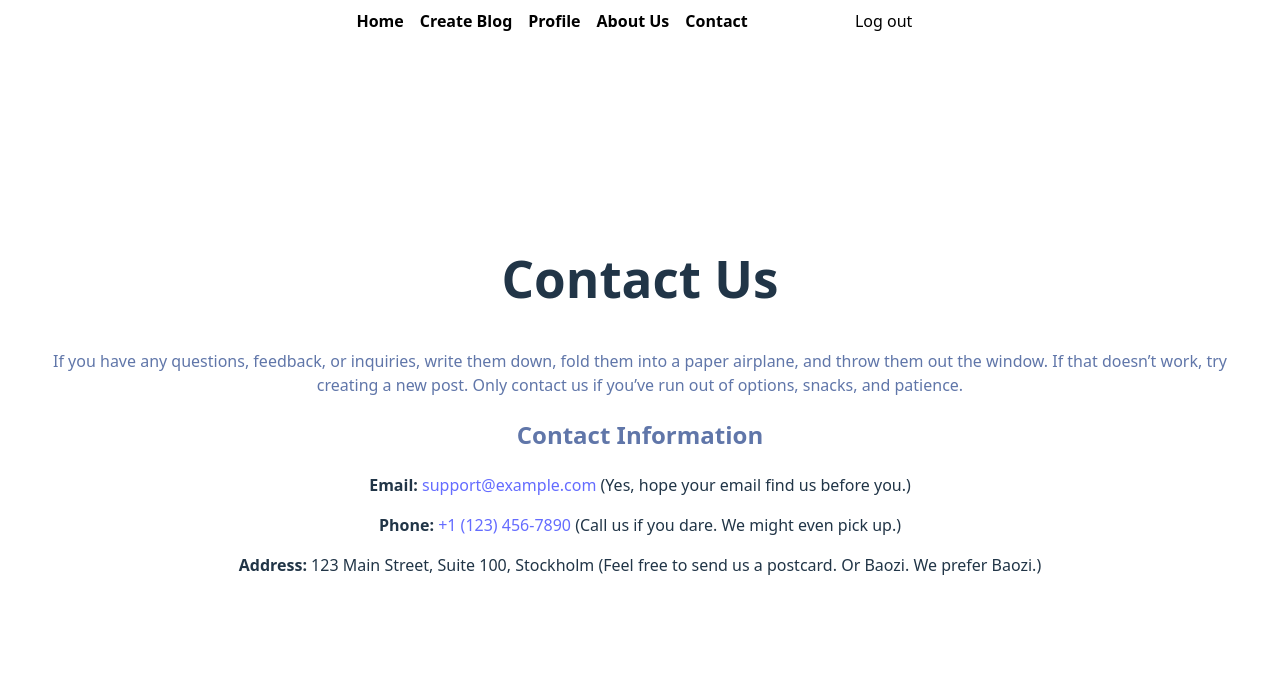
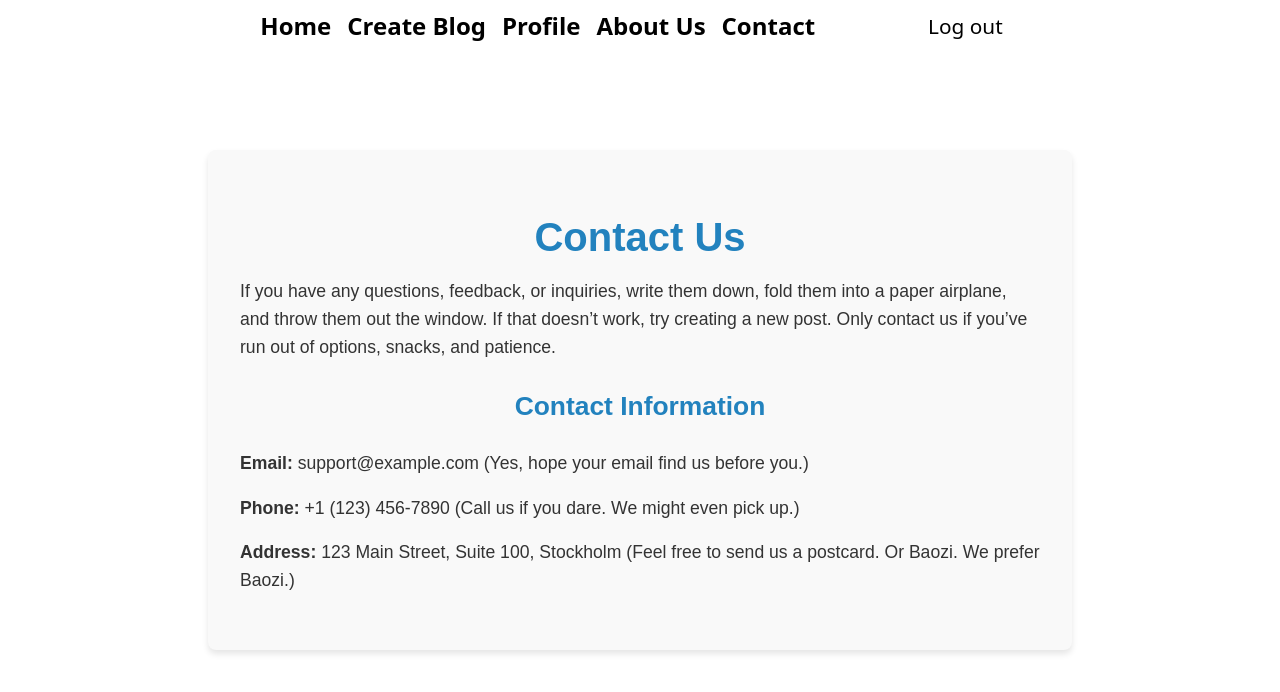
Before and after one commit to huichen-hc/MERN-blog-post, a React (Vite) app in the folder frontend/: page /contact in a window 1280 px wide. Shown: the top 692 px of the page. Built offline with nearby package versions, Linux system fonts and the light colour scheme; sample sign-in values are in the browser's storage.

Commit message:
Add basic css to about page and contact page

```diff
--- a/frontend/src/App.css
+++ b/frontend/src/App.css
@@ -15,18 +15,23 @@ li {
   margin-bottom: 1rem;
 }
 
-.navbar{
+a {
+  color: inherit;
+  text-decoration: none;
+}
+
+.navbar {
   position: fixed;
-top:0;
+  top: 0;
   width: 100%;
   left: 0;
   display: flex;
-justify-content:center;
+  justify-content: center;
   align-items: center;
-gap:5rem;
+  gap: 5rem;
   z-index: 1000;
   background-color: white;
-font-size: 1rem;
+  font-size: 1.3rem;
 }
 
 .navbar-list {
@@ -34,7 +39,7 @@ font-size: 1rem;
   list-style: none;
 }
 
-.navbar-item{
+.navbar-item {
   padding: 4px;
   margin: 4px;
 }
@@ -43,6 +48,7 @@ margin: 4px;
   text-decoration: none;
   color: black;
   font-weight: bold;
+  font-size: 1.5rem;
 }
 
 .navbar-item a:hover {
@@ -50,8 +56,9 @@ margin: 4px;
 }
 
 .logout-button {
-  background:none;
+  background: none;
   color: black;
+  font-size: 1.3rem;
   border: none;
   cursor: pointer;
 }
@@ -61,25 +68,28 @@ margin: 4px;
   color: white;
 }
 
-.posts{
+.posts {
   display: flex;
   flex-direction: column;
 }
 
-.blogcard{
+.blogcard {
   display: block;
   margin: 4px;
   padding: 4px;
   border-radius: 10px;
 }
 
-.blogcard h1,h2,p {
-  color: rgb(96, 118, 169);
+.blogcard h1,
+.blogcard h2,
+.blogcard p {
+/*   color: #2282be; */
+color: black;
 }
 
-.blogcard:hover{
+.blogcard:hover {
   cursor: pointer;
-  background-color: antiquewhite;
+  background-color: #bfd6e4;;
 }
 
 .login-form,
@@ -103,8 +113,8 @@ margin: 4px;
 }
 
 .login-form label,
-.create-user-form label{
-  text-align:left
+.create-user-form label {
+  text-align: left;
 }
 
 .login-form input,
@@ -159,10 +169,10 @@ margin: 4px;
   resize: vertical;
   overflow-y: auto;
   line-height: 1.5;
-  font-family: Arial,sans-serif;
+  font-family: Arial, sans-serif;
 }
 
-.delete-button{
+.delete-button {
   background-color: rgb(226, 145, 145);
   color: white;
   border: none;
@@ -173,3 +183,43 @@ margin: 4px;
   outline: 2px solid rgb(200, 100, 100);
   outline-offset: 1px;
 }
+
+.about-section,
+.contact-section {
+  padding: 2rem;
+  max-width: 800px;
+  margin: 0 auto;
+  font-family: 'Arial', sans-serif;
+  line-height: 1.6;
+  color: #333;
+  background-color: #f9f9f9;
+  border-radius: 8px;
+  box-shadow: 0 4px 6px rgba(0, 0, 0, 0.1);
+  text-align: left;
+}
+
+.about-header h1,
+.contact-header h1{
+  font-size: 2.5rem;
+  text-align: center;
+  margin-bottom: 1rem;
+  color: #2282be;
+}
+
+.contact-article h2 {
+  color: #2282be;
+  text-align: center;
+}
+
+.about-article p,
+.contact-header,
+.contact-article  {
+  margin-bottom: 1.5rem;
+  font-size: 1.1rem;
+}
+
+.about-link {
+  color: #2282be;
+  text-decoration: none;
+  font-weight: bold;
+}
--- a/frontend/src/pages/About.jsx
+++ b/frontend/src/pages/About.jsx
@@ -3,11 +3,11 @@ import { Link } from "react-router-dom";
 
 function About() {
   return (
-    <section>
-      <header>
+    <section className="about-section">
+      <header className="about-header">
         <h1>About Us</h1>
       </header>
-      <article>
+      <article className="about-article">
         <p>
           Welcome to our blog website! Here, you'll find a treasure trove of articles, stories, and random ramblings that may or may not change your life.
         </p>
@@ -15,7 +15,7 @@ function About() {
           Our platform is like a digital campfire where users gather to share their thoughts, experiences, and questionable expertise through blog posts. Bring marshmallows.
         </p>
         <p>
-          Feeling inspired? You can unleash your inner Shakespeare (or your inner meme lord) by creating a new blog post on our <Link to="/createblog">Create Blog</Link> page. No judgment here.
+          Feeling inspired? You can unleash your inner Shakespeare (or your inner meme lord) by creating a new blog post on our <Link to="/createblog" className="about-link">Create Blog</Link> page. No judgment here.
         </p>
         <p>
           So grab a cup of coffee, dive into our content, and write some nonsense. We promise, it's more fun than doing your laundry.
--- a/frontend/src/pages/Contact.jsx
+++ b/frontend/src/pages/Contact.jsx
@@ -2,15 +2,15 @@ import React from "react";
 
 function Contact() {
   return (
-    <section>
-      <header>
+    <section className="contact-section">
+      <header className="contact-header">
         <h1>Contact Us</h1>
         <p>
           If you have any questions, feedback, or inquiries, write them down, fold them into a paper airplane, and throw them out the window. If that doesn’t work, try creating a new post. Only contact us if you’ve run out of options, snacks, and patience.
         </p>
       </header>
 
-      <article>
+      <article className="contact-article">
         <h2>Contact Information</h2>
         <ul>
           <li>
```
Lines whose indentation alone changed are shown as unchanged.
